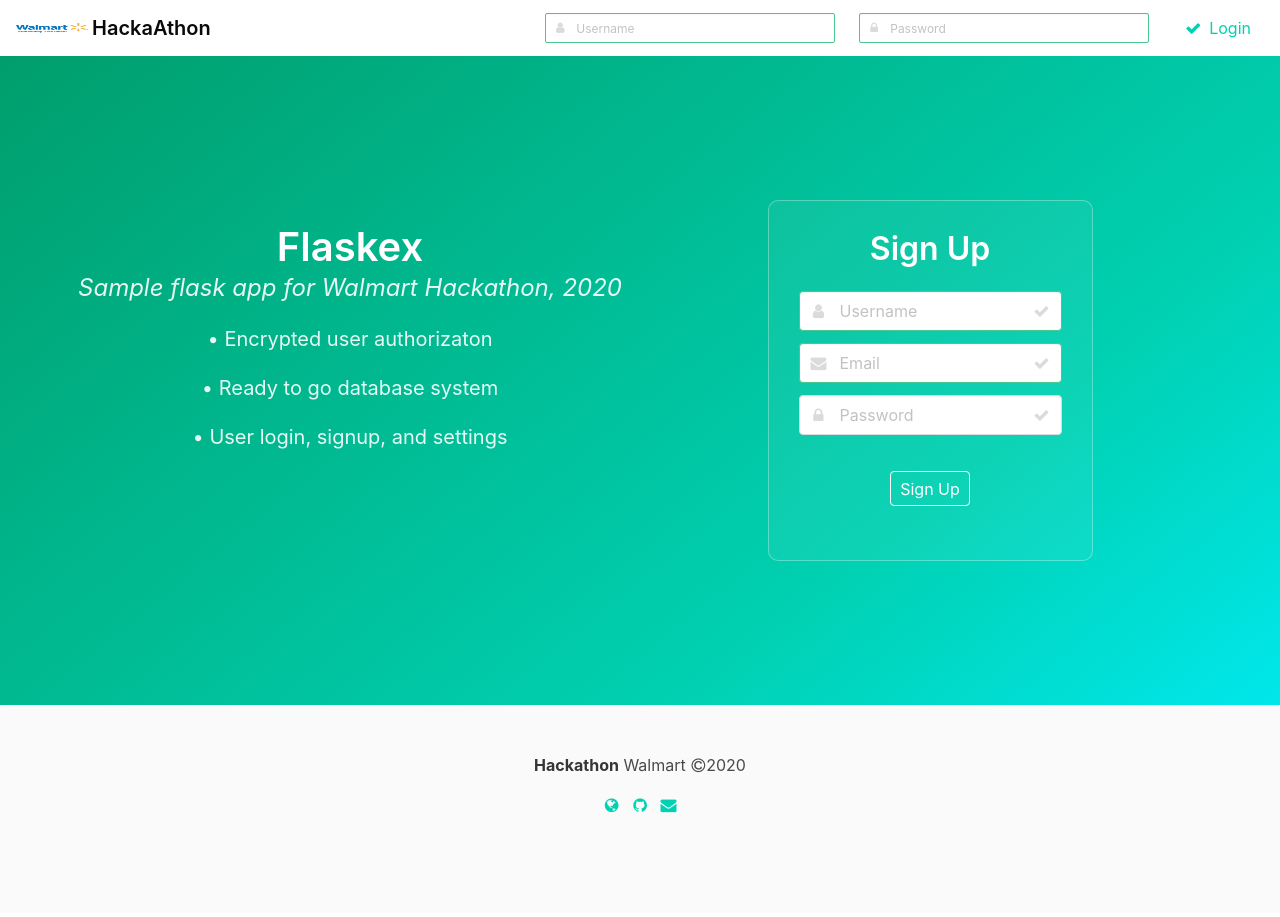
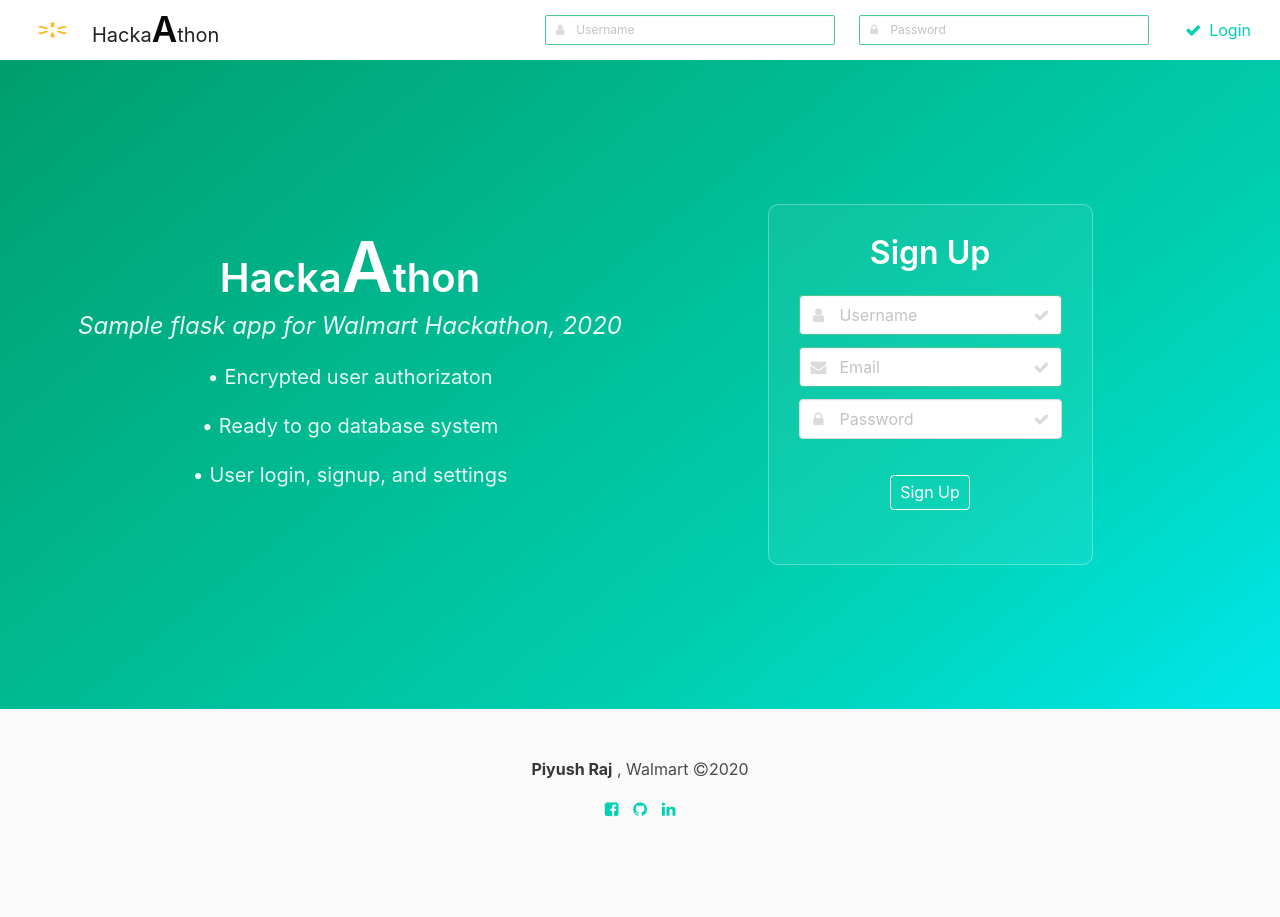
Before and after one commit to way2desispirit/walmart_hackathon, a Flask app: page / in a window 1280 px wide. Before the commit the page ends 813 px from the top, so only its background shows below. Run offline with Flask 2, Linux system fonts and the light colour scheme; some libraries are stand-ins or nearby versions.

Commit message:
updated logos

```diff
--- a/templates/login.html
+++ b/templates/login.html
@@ -4,8 +4,8 @@
   <nav class="navbar is-transparent">
     <div class="navbar-brand">
       <a class="navbar-item" href="/">
-        <img src="https://raw.githubusercontent.com/devops-pr/walmart_hackathon/develop/media/walmart_logo.png" style="width:80px;height:150px;" alt="Walmart">
-        <h6 href="/" class="subtitle"><strong>HackaAthon</strong></h6>
+        <img src="https://raw.githubusercontent.com/devops-pr/walmart_hackathon/develop/media/Walmart-Logo-spark.png" style="width:80px;height:130px;" alt="Walmart">
+        <h6 href="/" class="subtitle">Hacka<strong style="font-size:35px">A</strong>thon</h6>
       </a>
       <div id="navbar-burger-id" class="navbar-burger burger" data-target="navbar-menu-id">
         <span></span>
@@ -54,7 +54,7 @@
       <div class="columns">
         <div class="column is-auto">
           <br>
-          <p class="title is-2">Flaskex</p>
+          <p class="title is-2">Hacka<strong style="font-size:70px">A</strong>thon</p>
           <p class="subtitle is-4"><i>Sample flask app for Walmart Hackathon, 2020</i></p>
           <p class="subtitle is-5">&#x2022 Encrypted user authorizaton</p>
           <p class="subtitle is-5">&#x2022 Ready to go database system</p>
@@ -114,20 +114,20 @@
     <div class="container">
       <div class="content has-text-centered">
         <p>
-          <strong>Hackathon</strong> Walmart
+          <strong>Piyush Raj</strong> , Walmart
           <span class="icon is-small">
             <i class="fa fa-copyright"></i>
           </span>2020</a>
         </p>
         <p>
           <a class="icon has-text-primary" href="" target="_blank">
-            <i class="fa fa-globe"></i>
+            <i class="fa fa-facebook-square"></i>
           </a>
-          <a class="icon has-text-primary" href="" target="_blank">
+          <a class="icon has-text-primary" href="https://github.com/devops-pr/walmart_hackathon" target="_blank">
             <i class="fa fa-github"></i>
           </a>
-          <a class="icon has-text-primary" href="" target="_blank">
-            <i class="fa fa-envelope"></i>
+          <a class="icon has-text-primary" href="https://www.linkedin.com/in/piyush-raj-33b8aa60/" target="_blank">
+            <i class="fa fa fa-linkedin"></i>
           </a>
         </p>
       </div>
```
